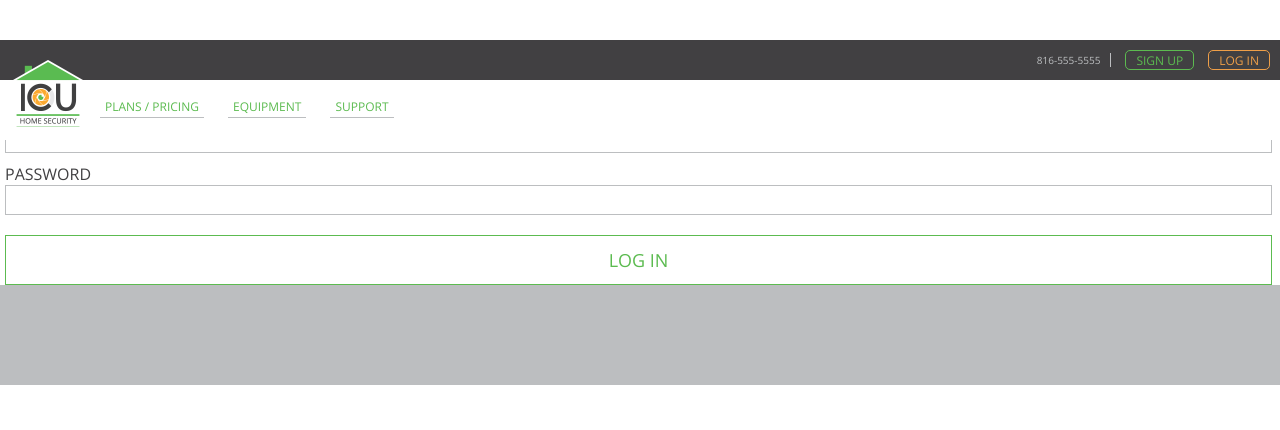
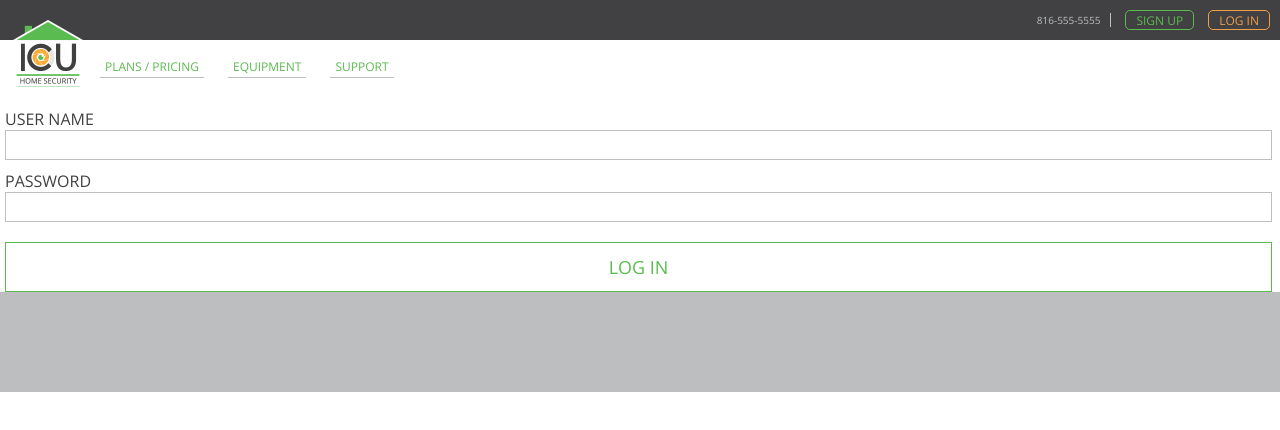
Before and after one commit to cmosnick/ICU, a plain HTML site: page webApp/LogIn.html in a window 1280 px wide. Drawn offline with nearby package versions, Linux system fonts and the light colour scheme.

Commit message:
temporarily fixed login.html page

```diff
--- a/webApp/LogIn.html
+++ b/webApp/LogIn.html
@@ -12,6 +12,7 @@
   </style>
 </head>
 <body>
+    <div>
         <header class="Header">
             <div class="GrayBar">
                 <div class="GrayBarContents">
@@ -29,13 +30,15 @@
                 </div>
             </div>
         </header>
+    </div>
+    <br/>
+    <br/>
+    <br/>
+    <br/>
+    <br/>
+    <br/>
 
     <div class="MainContent">
-        <section class="LoginSection">
-            <h1 class="IntroHeading">Log In</h1>
-            <div class="LoginContainer">
-
-                <div class="LoginContentContainer">
         <div class="TextboxLableContainer1">
             <label>User Name</label>
             <input id="username" type="text" name="lname" class="textbox">
@@ -47,11 +50,7 @@
 
         <button type="button" class="SubmitBtn">Log In</button>
     </div>
-            </div>
 
-        </section>
-
-    </div>
 
     <footer>
 
```
Also changed, not shown: webApp/css/main.css (line endings or trailing spaces). Lines whose indentation alone changed are shown as unchanged.
